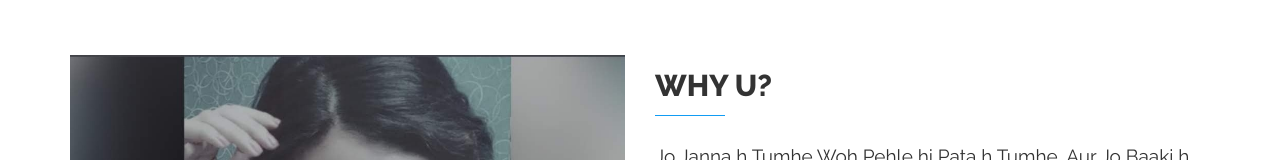
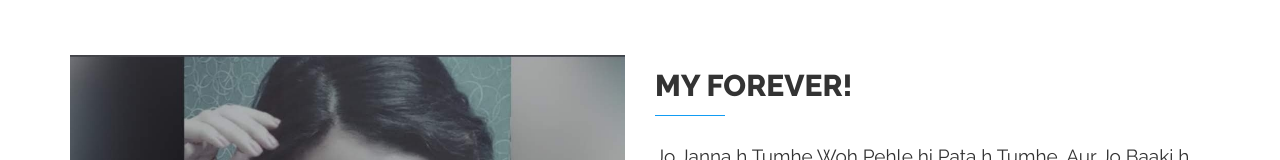
Before and after one commit to saumyakantak/neeeli, a plain HTML site: page index.html in a window 1280 px wide. Shown: the part 1080-1240 px from the top of the page. Drawn offline with Linux system fonts and the light colour scheme.

Commit message:
Update index.html

```diff
--- a/index.html
+++ b/index.html
@@ -217,7 +217,7 @@
                             <div class="choose-us-title">
 
 
-                                <h2>WHY U?</h2>
+                                <h2>My Forever!</h2>
                                 <p>Jo Janna h Tumhe Woh Pehle hi Pata h Tumhe, Aur Jo Baaki h Jaan Jaogi Dheere Dheere!</p>
 
                             </div>
```
